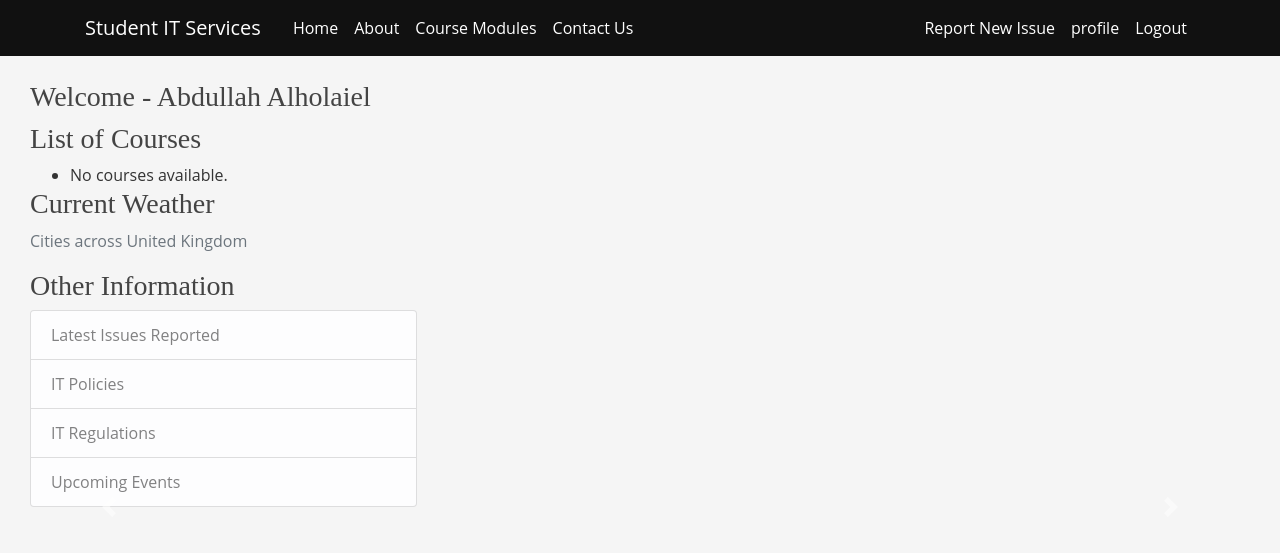
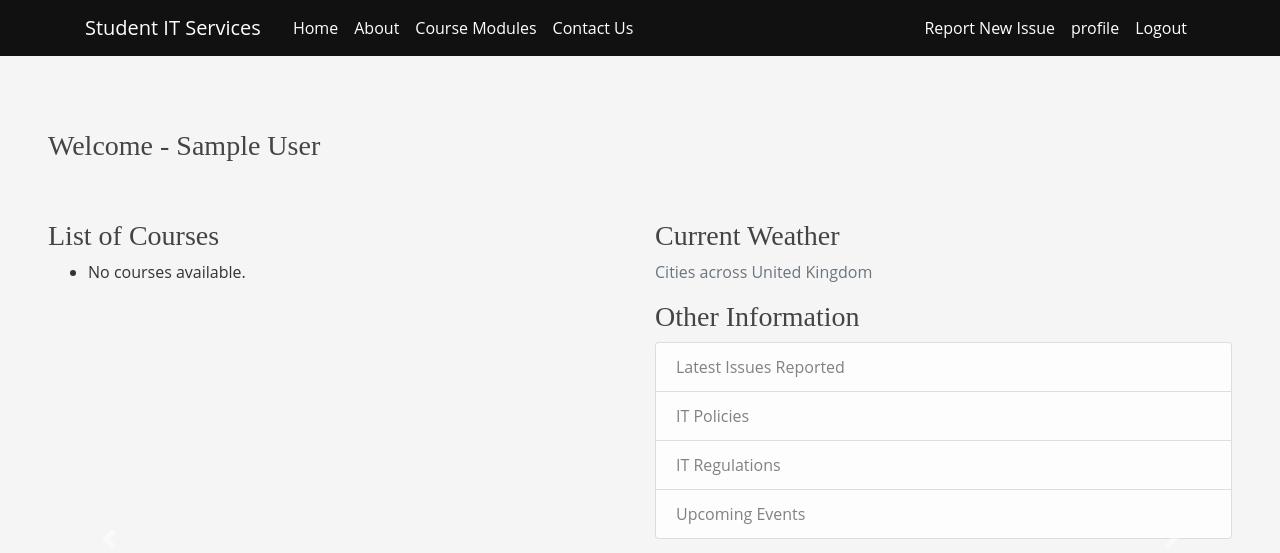
Before and after one commit to Abdullah-Alholiel/CMSWebApp, a Django app: template templates/home.html in a window 1280 px wide. Shown: the top 553 px of the page. Run offline with Django 4.2, Linux system fonts and the light colour scheme; the template is opened without the code that fills it, so the values that code supplies are empty; the visitor is signed in with stand-in values (Sample User, id 1); parts of the project's set-up code (start-up, migrations or seed data) failed here and were passed over; some libraries are stand-ins or nearby versions; some web fonts are replaced.

Commit message:
Resolved home conflict

```diff
--- a/templates/home.html
+++ b/templates/home.html
@@ -1,84 +1,111 @@
-{% extends "base.html" %}
+{% extends "base.html" %} {% block content %}
 
-{% block content %}
+<div class="col-md-12"></div>
 
-<div class="col-md-12">
-  <!-- Welcome Section -->
-  <div class="col-md-12">
-    <h3>Welcome  - Abdullah Alholaiel</h3>
-  </div>
+<!-- Welcome Section -->
+<div class="col-md-10 p-5">
+  <h3>Welcome - {{user.first_name}} {{user.last_name}}</h3>
+</div>
 
+<div class="row pl-5 pr-5">
   <!-- Course List -->
-  <div class="col-md-8">
+  <div class="col-md-6">
     <h3>List of Courses</h3>
     <ul>
       {% for Course in courses %}
-        <li><a href="{% url 'list_modules' Course.id %}">{{ Course.name }}</a></li>
+      <li>
+        <a href="{% url 'list_modules' Course.id %}">{{ Course.name }}</a>
+      </li>
       {% empty %}
-        <li>No courses available.</li>
+      <li>No courses available.</li>
       {% endfor %}
     </ul>
   </div>
-
+  {% block sidebar %}
   <!-- Sidebar for Weather Data and Other Lists -->
-  <div class="col-md-4">
+  <div class="col-md-6">
     <h3>Current Weather</h3>
-    <p class='text-muted'>Cities across United Kingdom</p>
+    <p class="text-muted">Cities across United Kingdom</p>
     <ul class="list-group">
-      {% for weather_data in weather_data %}
-      <li class="list-group-item list-group-item-light">{{ weather_data.city }}: {{ weather_data.description }}, {{ weather_data.temperature }}&deg;C</li>
+      {% for weather in weather_data %}
+      <li class="list-group-item list-group-item-light">
+        {{ weather.city }}: {{ weather.description }}, {{ weather.temperature}}&deg;C
+      </li>
       {% endfor %}
     </ul>
+     <h3>Other Information</h3>
 
-    <h3>Other Information</h3>
     <ul class="list-group">
-      <li class="list-group-item list-group-item-light">Latest Issues Reported</li>
+      <li class="list-group-item list-group-item-light">
+        Latest Issues Reported
+      </li>
       <li class="list-group-item list-group-item-light">IT Policies</li>
       <li class="list-group-item list-group-item-light">IT Regulations</li>
       <li class="list-group-item list-group-item-light">Upcoming Events</li>
     </ul>
   </div>
+  {% endblock sidebar %}
 </div>
-
 <div class="container-fluid col-md-12">
-  <div id="myCarousel" class="carousel slide carousel-multi-item carousel-fade" data-ride="carousel">
+  <div
+    id="myCarousel"
+    class="carousel slide carousel-multi-item carousel-fade"
+    data-ride="carousel"
+  >
     <div class="carousel-inner row w-100 mx-auto">
       {% for Course in courses %}
-      <div class="carousel-item col-md-4 {% if forloop.first %}active{% endif %}">
+      <div
+        class="carousel-item col-md-4 {% if forloop.first %}active{% endif %}"
+      >
         <div class="card">
-          <img class="card-img-top img-fluid" src="https://picsum.photos/seed/{{ forloop.counter }}/800/600" alt="Card image cap" />
+          <img
+            class="card-img-top img-fluid"
+            src="https://picsum.photos/seed/{{ forloop.counter }}/800/600"
+            alt="Card image cap"
+          />
           <div class="card-body">
             <h4 class="card-title">{{ Course.name }}</h4>
             <p class="card-text">{{ Course.description }}</p>
             <p class="card-text">Category: {{ Course. }}</p>
-            <p class="card-text"><small class="text-muted">Last updated 3 mins ago</small></p>
+            <p class="card-text">
+              <small class="text-muted">Last updated 3 mins ago</small>
+            </p>
           </div>
         </div>
       </div>
       {% endfor %}
     </div>
-    <a class="carousel-control-prev" href="#myCarousel" role="button" data-slide="prev">
+    <a
+      class="carousel-control-prev"
+      href="#myCarousel"
+      role="button"
+      data-slide="prev"
+    >
       <span class="carousel-control-prev-icon" aria-hidden="true"></span>
       <span class="sr-only">Previous</span>
     </a>
-    <a class="carousel-control-next" href="#myCarousel" role="button" data-slide="next">
+    <a
+      class="carousel-control-next"
+      href="#myCarousel"
+      role="button"
+      data-slide="next"
+    >
       <span class="carousel-control-next-icon" aria-hidden="true"></span>
       <span class="sr-only">Next</span>
     </a>
   </div>
 </div>
-
 <!-- ======= Hero Section ======= -->
 <section id="hero" class="d-flex align-items-center">
   <div class="container" data-aos="zoom-out" data-aos-delay="100">
     <div class="row">
       <div class="col-12 col-sm-12 col-md-12 col-lg-12">
-        <h1>Better Education experience with SHU</h1>
-        <h2>We are a team of talented tutors making students excel</h2>
+        <h1>Bettter Education experience with SHU</h1>
+        <h2>We are team of talented tutors making student with excellence</h2>
         <a href="#about" class="btn-get-started scrollto">Get Started</a>
       </div>
     </div>
   </div>
-</section><!-- End Hero -->
-
-{% endblock %}
+</section>
+<!-- End Hero -->
+{% endblock content %}
```
